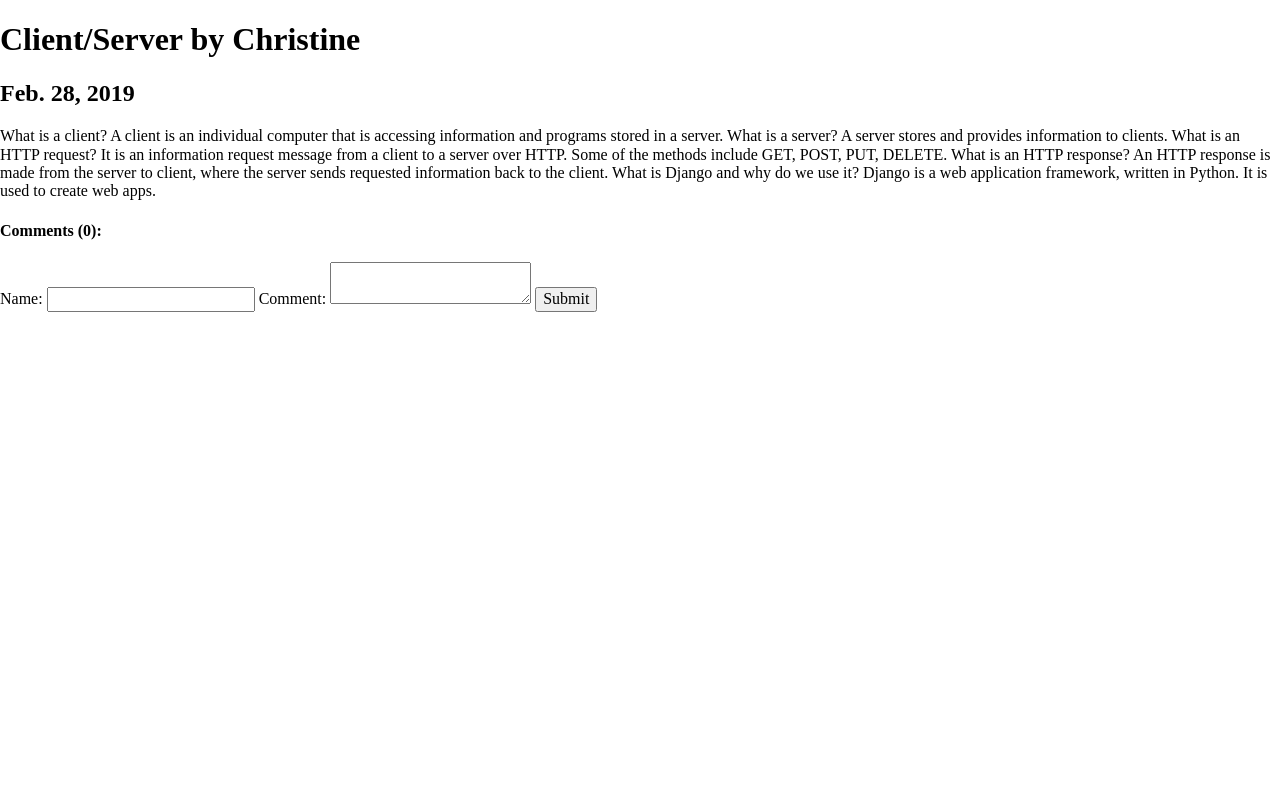
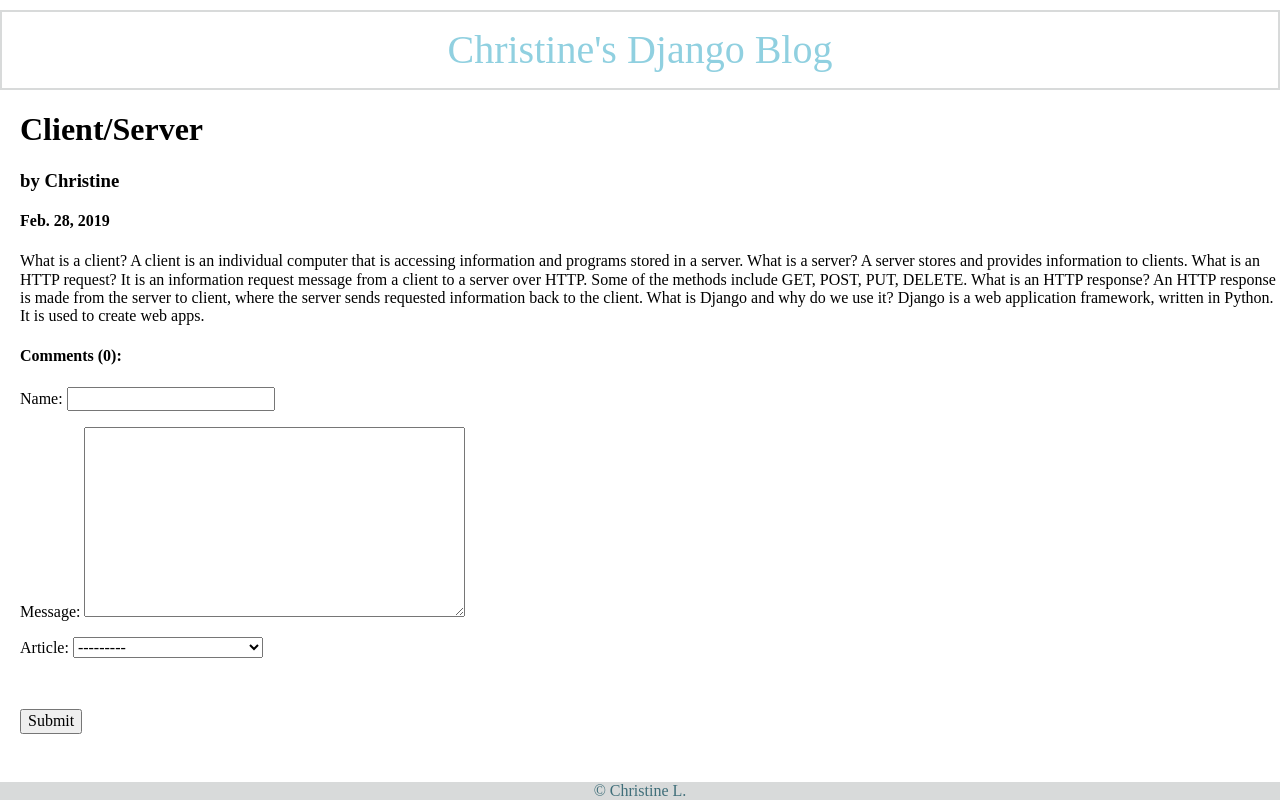
Before and after one commit to christinegithub/django_blog, a Django app: page /articles/1 in a window 1280 px wide. Run offline with Django 3.2, Linux system fonts and the light colour scheme; data comes from the database, SQL or seed files in the repository; both versions use the stored data as it was after the commit.

Commit message:
added ModelForm

```diff
--- a/blog/models.py
+++ b/blog/models.py
@@ -1,3 +1,4 @@
+from django import forms
 from django.db import models
 
 class Article(models.Model):
@@ -25,3 +26,8 @@
 
     def __str__(self):
         return self.name
+
+class CommentForm(forms.ModelForm):
+    class Meta:
+        model = Comment
+        fields = ['name', 'message', 'article']
--- /dev/null
+++ b/blog/static/css/main.css
@@ -0,0 +1,74 @@
+/* CSS for base.html */
+
+body {
+  background: white;
+}
+.main-header {
+  font-size: 40px;
+  color: #90d0e0;
+  border: solid #d8dada 2px;
+  padding: 15px;
+  text-align: center;
+  margin-top: 10px;
+}
+
+.main-footer {
+  background: #d8dada;
+  color: #3f6e79;
+  text-align: center;
+  position: absolute;
+  bottom: 0;
+  width: 100%;
+}
+
+/* CSS for index.html (home page) */
+
+.home-heading {
+  text-decoration: underline;
+  color: #3e6380;
+  text-transform: uppercase;
+  padding-left: 20px;
+}
+
+.home-list {
+  list-style: none;
+  border: ridge;
+  margin-left: 10px;
+  margin-right: 10px;
+}
+
+.home-article {
+  text-decoration: none;
+  color: black;
+}
+
+a:hover {
+  color: #3593fb;
+}
+
+.home-article-date {
+  margin-top: 20px;
+  margin-bottom: 10px;
+  font-size: 15px;
+}
+
+.home-article-title {
+  margin-top: 20px;
+  margin-bottom: 10px;
+  font-size: 25px;
+}
+
+/* CSS for article.html (article page) */
+
+.article-body {
+  margin-left: 20px;
+}
+
+.name-form {
+  margin-bottom: 20px;
+  margin-left: 25px;
+}
+
+.submit-form {
+  margin-top: 35px;
+}
--- a/blog/templates/article.html
+++ b/blog/templates/article.html
@@ -1,4 +1,6 @@
 <!DOCTYPE html>
+{% extends 'base.html' %}
+{% block content %}
 <html lang="en" dir="ltr">
   <head>
     <meta charset="utf-8">
@@ -7,8 +9,10 @@
     <title>Blog</title>
   </head>
   <body>
-    <h1> {{ article.title }} by {{ article.author}} </h1>
-    <h2> {{ article.published_date }}</h2>
+    <div class="article-body">
+    <h1> {{ article.title }} </h1>
+    <h3> by {{ article.author}} </h3>
+    <h4> {{ article.published_date }}</h4>
     <p> {{ article.body }} </p>
 
     <h4>Comments ({{ article.comments.count }}):</h4>
@@ -20,19 +24,23 @@
 
     <form action="{% url 'create_comment' %}" method="post">
       {% csrf_token %}
-      <input type="hidden" name="article" value="{{ article.pk }}">
+      <!-- <input type="hidden" name="article" value="{{ article.pk }}">
 
       <label for="comment-name">
         <span>Name:</span>
-        <input type="text" id="comment-name" name="comment-name">
+        <input class="name-form" type="text" id="comment-name" name="comment-name">
       </label>
-
+      <br>
       <label for="comment-message">
         <span>Comment:</span>
         <textarea id="comment-message" name="comment-message"></textarea>
       </label>
+      <br> -->
+      {{ form.as_p }}
+      <input class="submit-form" type="submit" name="comment-submit">
+    </form>
+    </div>
+  </body>
+{% endblock %}
 
-      <input type="submit" name="comment-submit">
-    </form>
-  </body>
 </html>
--- /dev/null
+++ b/blog/templates/base.html
@@ -0,0 +1,17 @@
+<!DOCTYPE html>
+{% load staticfiles %}
+<html lang="en" dir="ltr">
+  <head>
+    <meta charset="utf-8">
+    <link rel="stylesheet" href="{% static 'css/main.css' %}">
+    <link rel="stylesheet" href="https://cdnjs.cloudflare.com/ajax/libs/normalize/8.0.1/normalize.css">
+    <title>Blog</title>
+  </head>
+  <body>
+    <header class="main-header">Christine's Django Blog</header>
+    {% block content %}
+    {% endblock %}
+  </body>
+  <footer class="main-footer">&copy Christine L.</footer>
+
+</html>
--- a/blog/views.py
+++ b/blog/views.py
@@ -1,6 +1,6 @@
 from django.http import HttpResponse, HttpResponseRedirect
 from django.shortcuts import render
-from blog.models import Article, Topic, Comment
+from blog.models import Article, Topic, Comment, CommentForm
 
 
 def root(request):
@@ -14,14 +14,14 @@
 
 def article_details(request, id):
     article = Article.objects.get(pk=id)
-    context = {'article': article}
+    context = {'article': article, 'form': CommentForm()}
     response = render(request, 'article.html', context)
     return HttpResponse(response)
 
 def create_comment(request):
-    article = request.POST['article']
-    comment_name = request.POST['comment-name']
-    comment_message = request.POST['comment-message']
-    comment_article = Article.objects.get(id=article)
-    comment = Comment.objects.create(article=comment_article, name=comment_name, message=comment_message)
-    return HttpResponseRedirect('/articles/'+ article)
+    form = CommentForm(request.POST)
+    if form.is_valid():
+        new_comment = form.save()
+        return HttpResponseRedirect('/home')
+    else:
+        print(form.errors)
```
Also changed, not shown: blog/templates/index.html (+11 -4 lines), blog/static/img/MVC.png (added), db.sqlite3.
